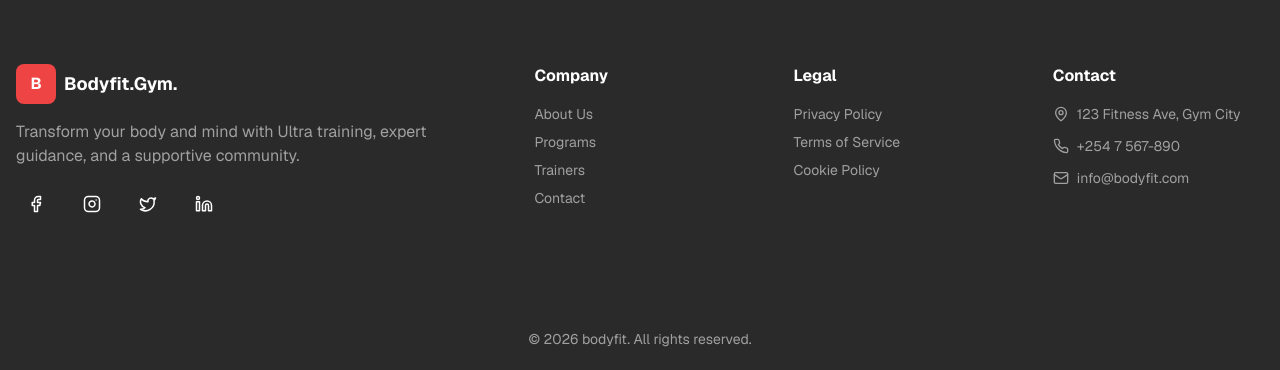
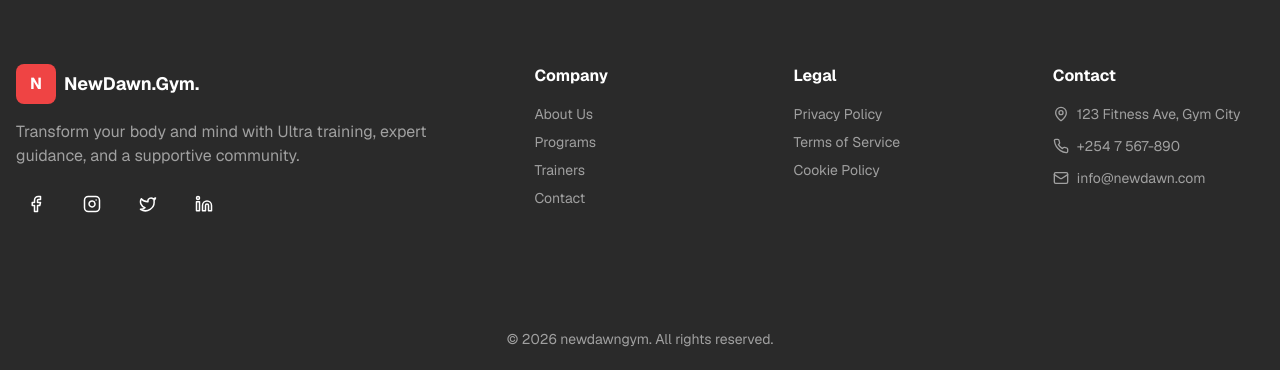
Before and after one commit to bonnie12-w/body, a Next.js app: page / in a window 1280 px wide. Shown: the part 5349-5719 px from the top of the page. Built offline with nearby package versions, Linux system fonts and the light colour scheme.

Commit message:
Update footer.tsx

```diff
--- a/components/footer.tsx
+++ b/components/footer.tsx
@@ -13,9 +13,9 @@ export function Footer() {
           <div className="space-y-4 lg:col-span-2">
             <div className="flex items-center gap-2">
               <div className="flex h-10 w-10 items-center justify-center rounded-lg bg-accent">
-                <span className="font-bold text-accent-foreground">B</span>
+                <span className="font-bold text-accent-foreground">N</span>
               </div>
-              <span className="font-bold text-lg">Bodyfit.Gym.</span>
+              <span className="font-bold text-lg">NewDawn.Gym.</span>
             </div>
             <p className="text-muted-foreground">
               Transform your body and mind with Ultra training, expert guidance, and a supportive community.
@@ -108,10 +108,10 @@ export function Footer() {
               <li className="flex items-center gap-2 text-muted-foreground">
                 <Mail size={16} />
                 <Link
-                  href="mailto:info@bodyfit.com"
+                  href="mailto:info@newdawn.com"
                   className="transition-colors hover:text-foreground"
                 >
-                  info@bodyfit.com
+                  info@newdawn.com
                 </Link>
               </li>
             </ul>
@@ -122,7 +122,7 @@ export function Footer() {
       {/* Bottom Bar */}
       <div className="border-t border-border py-6">
         <div className="mx-auto max-w-7xl px-4 text-center text-sm text-muted-foreground">
-          <p>&copy; {currentYear} bodyfit. All rights reserved.</p>
+          <p>&copy; {currentYear} newdawngym. All rights reserved.</p>
         </div>
       </div>
     </footer>
```
